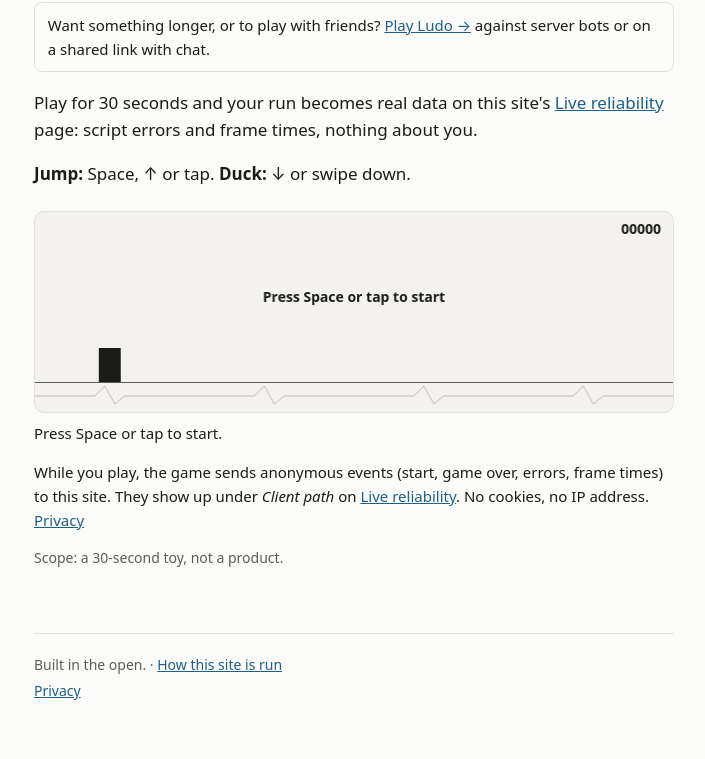
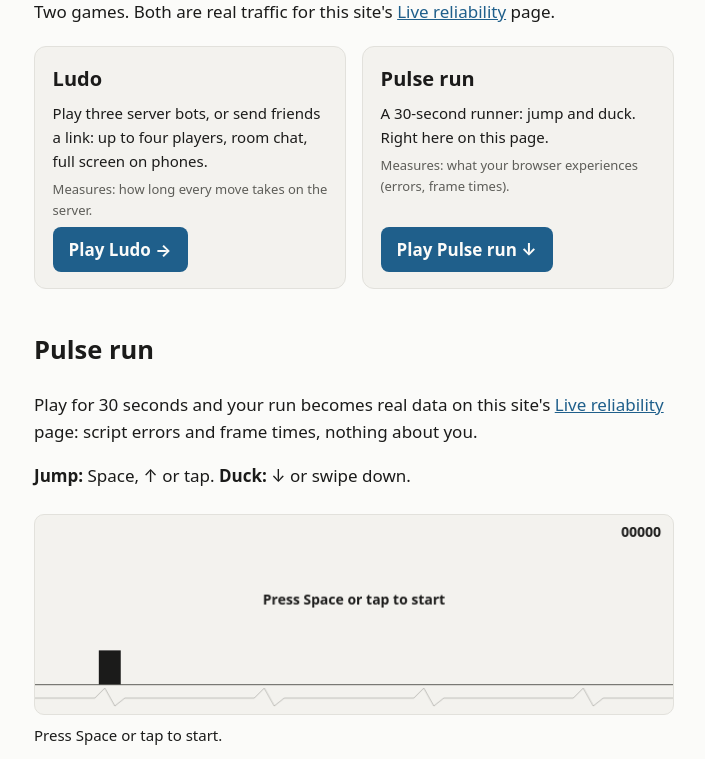
Before and after one commit to vikiscoding/vikrant-personal-website, an Astro site: page /play in a window 1280 px wide. Shown: the part 147-906 px from the top of the page, without its empty margins (286-991 px from the left). Built offline with nearby package versions, Linux system fonts and the light colour scheme; Astro itself is replaced by a stand-in of ours.

Commit message:
Play: a games page with Ludo and Pulse run cards, so Ludo is found from the nav
The single-line pointer under the Pulse run heading was easy to miss.

Co-Authored-By: Claude Opus 5.5 <noreply@anthropic.com>

```diff
--- a/src/pages/play.astro
+++ b/src/pages/play.astro
@@ -1,15 +1,30 @@
 ---
+// Play (ADR-024 nav item): the site's two games, chosen from two cards (ADR-026). Pulse run lives on this page;
+// Ludo has its own page because it needs a full app window. Both cards are the first thing under the heading.
 // Pulse run (ADR-015): a 30-second toy whose real job is client-path telemetry for /reliability/.
 // No accounts, ads, WebGL, multiplayer, leaderboard or storage. Telemetry: worker/rum.ts.
 import Base from "../layouts/Base.astro";
 ---
 
-<Base title="Pulse run · vikrantsingh.fyi" description="A 30-second browser runner that reports its own errors and frame times to this site's Live reliability page.">
-  <h1>Pulse run</h1>
-  <p class="also">
-    Want something longer, or to play with friends? <a href="/ludo/">Play Ludo →</a> against server bots or on a shared
-    link with chat.
-  </p>
+<Base title="Play · vikrantsingh.fyi" description="Two games on this site: multiplayer Ludo and Pulse run, a 30-second runner. Both feed the Live reliability page.">
+  <h1>Play</h1>
+  <p class="lede">Two games. Both are real traffic for this site's <a href="/reliability/">Live reliability</a> page.</p>
+  <ul class="games">
+    <li class="game-card">
+      <h2>Ludo</h2>
+      <p>Play three server bots, or send friends a link: up to four players, room chat, full screen on phones.</p>
+      <p class="measures">Measures: how long every move takes on the server.</p>
+      <a class="go" href="/ludo/">Play Ludo →</a>
+    </li>
+    <li class="game-card">
+      <h2>Pulse run</h2>
+      <p>A 30-second runner: jump and duck. Right here on this page.</p>
+      <p class="measures">Measures: what your browser experiences (errors, frame times).</p>
+      <a class="go" href="#pulse-run">Play Pulse run ↓</a>
+    </li>
+  </ul>
+
+  <h2 id="pulse-run" class="section">Pulse run</h2>
   <p>
     Play for 30 seconds and your run becomes real data on this site's{" "}
     <a href="/reliability/#client-path">Live reliability</a> page: script errors and frame times, nothing about you.
@@ -32,7 +47,15 @@ import Base from "../layouts/Base.astro";
 </Base>
 
 <style>
-  .also { font-size: 0.9375rem; padding: 0.6rem 0.8rem; border: 1px solid var(--line); border-radius: 8px; }
+  .lede { margin-top: -0.25rem; }
+  .games { list-style: none; padding: 0; margin: 1.25rem 0 2.5rem; display: grid; grid-template-columns: repeat(auto-fit, minmax(15rem, 1fr)); gap: 1rem; }
+  .game-card { border: 1px solid var(--line); border-radius: 12px; padding: 1rem 1.1rem; display: flex; flex-direction: column; gap: 0.4rem; background: var(--surface); }
+  .game-card h2 { margin: 0; font-size: 1.25rem; }
+  .game-card p { margin: 0; font-size: 0.9375rem; }
+  .game-card .measures { color: var(--muted); font-size: 0.8125rem; }
+  .go { margin-top: auto; align-self: flex-start; padding: 0.55rem 1rem; border-radius: 8px; background: var(--accent); color: var(--bg); font-weight: 650; text-decoration: none; }
+  .go:hover { text-decoration: underline; }
+  .section { scroll-margin-top: 1rem; }
   .stage { margin: 1.5rem 0 0.5rem; border: 1px solid var(--line); border-radius: 10px; overflow: hidden; background: var(--surface); }
   canvas { display: block; width: 100%; height: auto; aspect-ratio: 16 / 5; touch-action: none; cursor: pointer; outline: none; }
   canvas:focus-visible { box-shadow: inset 0 0 0 2px var(--accent); }
```
